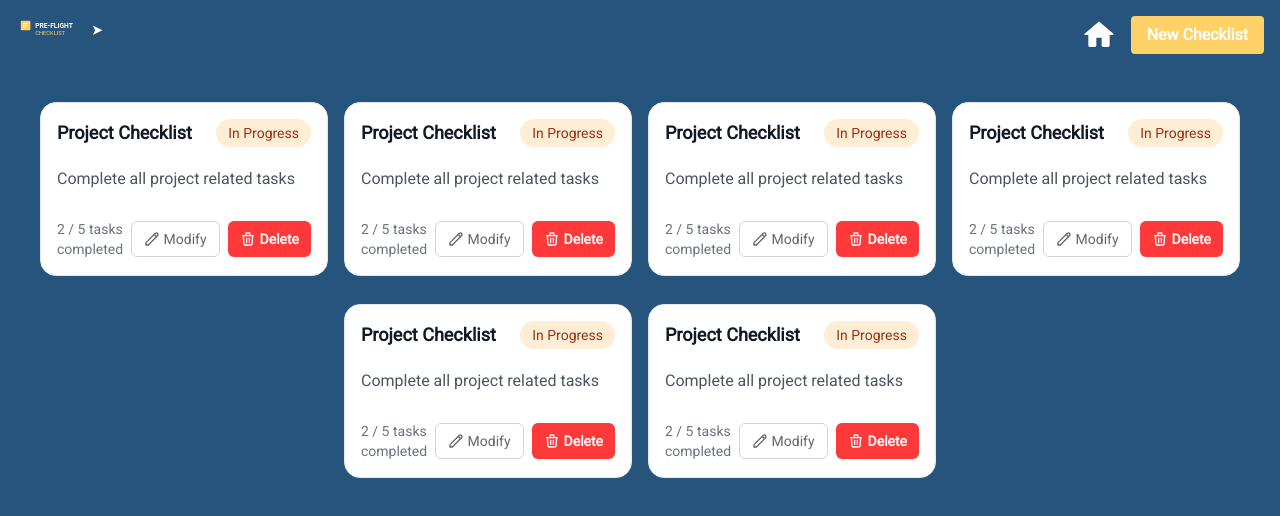
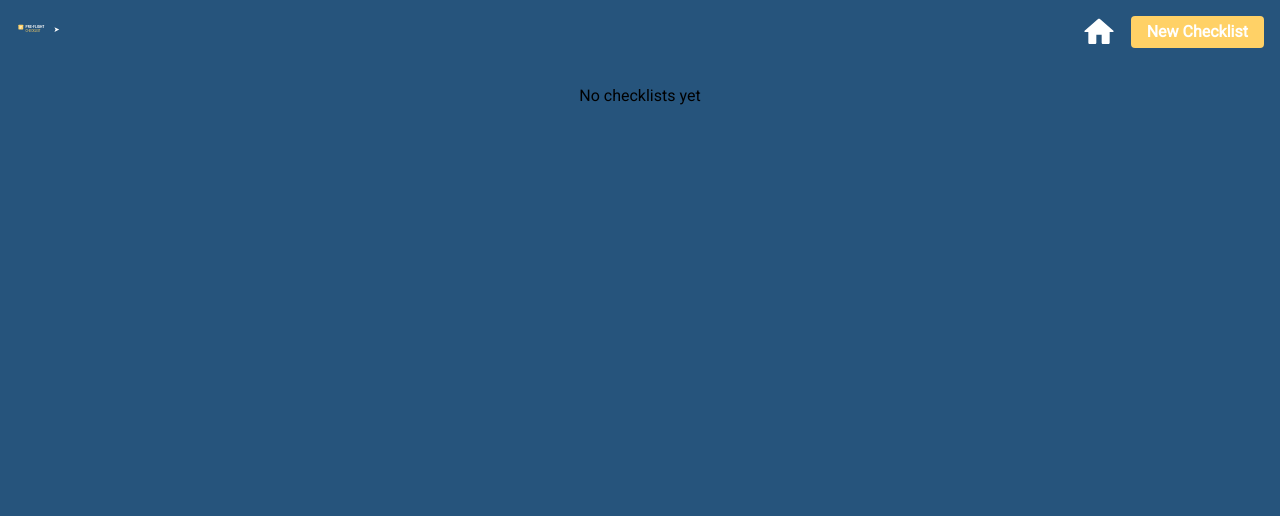
Before and after one commit to yassir-chouika/checklist-project, a React (Vite) app: page / in a window 1280 px wide. Shown: the top 516 px of the page. Built offline with nearby package versions, Linux system fonts and the light colour scheme.

Commit message:
Add form functionality to create and display checklists on the Dashboard

```diff
--- a/src/App.jsx
+++ b/src/App.jsx
@@ -1,33 +1,17 @@
 import { BrowserRouter, Routes, Route } from "react-router-dom";
-import Dashboard from "./pages/Dashboard";
-import Checklist from "./pages/Checklist";
+import { useState } from "react";
+import DashBoard from "./pages/DashBoard";
+import Checklist from "./pages/CheckList";
+import Form from "./pages/Form";
+import FormForge from "./component/FormForge";
 import NavBar from "./component/NavBar";
-import Form from "./pages/Form";
-import ChecklistCard from "./component/CheckListCard";
-import TaskCard from "./component/TaskCard";
-import FormDraft from "./component/FormForge";
 
 function App() {
-  // request to api where you get all the tasks
-
-  const tasks = [
-    {
-      description:
-        "Lorem ipsum dolor sit amet consectetur, adipisicing elit. Autem suscipit dolor eligendi! ",
-    },
-    {
-      description:
-        "Lorem ipsum dolor sit amet consectetur, adipisicing elit. Autem suscipit dolor eligendi! ",
-    },
-    {
-      description:
-        "Lorem ipsum dolor sit amet consectetur, adipisicing elit. Autem suscipit dolor eligendi! ",
-    },
-    {
-      description:
-        "Lorem ipsum dolor sit amet consectetur, adipisicing elit. Autem suscipit dolor eligendi! ",
-    },
-  ];
+  const [checklists, setChecklists] = useState([]);
+  // to add a new checklist
+  const addChecklist = (newChecklist) => {
+    setChecklists([...checklists, newChecklist]);
+  };
 
   return (
     <BrowserRouter>
@@ -35,9 +19,16 @@ function App() {
         <NavBar />
       </header>
 
-      {/* <Checklist /> */}
       <Routes>
-        <Route path="/" element={<Dashboard />} />
+        {/* Pass checklists to Dashboard */}
+        <Route path="/" element={<DashBoard checklists={checklists} />} />
+
+        {/* Pass addChecklist to FormForge */}
+        <Route
+          path="/form"
+          element={<FormForge addChecklist={addChecklist} />}
+        />
+
         <Route path="/checklist" element={<Checklist />} />
         <Route path="/form" element={<Form />} />
       </Routes>
--- a/src/component/CheckListCard.jsx
+++ b/src/component/CheckListCard.jsx
@@ -2,7 +2,7 @@ import React from "react";
 
 const ChecklistCard = ({
   title = "Project Checklist",
-  status = "In Progress",
+  status = "not yet",
   description = "Complete all project related tasks ",
   completedTasks = 2,
   totalTasks = 5,
--- a/src/component/FormForge.jsx
+++ b/src/component/FormForge.jsx
@@ -1,14 +1,14 @@
 import { useState } from "react";
+import { useNavigate } from "react-router-dom";
 import uniqid from "uniqid";
 
-const FormForge = () => {
+const FormForge = ({ addChecklist }) => {
+  const [items, setItems] = useState([]); // State for storing all content items
+  const [newContent, setNewContent] = useState(""); // State for the new content input field
+  const [title, setTitle] = useState(""); // State for title
+  const [description, setDescription] = useState(""); // State for description
 
-  // State for storing all content items
-  const [items, setItems] = useState([]);
-  // State for the new content input field
-  const [newContent, setNewContent] = useState("");
-
-  // Adds a new item to the items array if content isn't empty
+  // Adds a new item to the items array
   const addItem = () =>
     (newContent.trim() &&
       setItems([...items, { id: uniqid(), content: newContent }])) ||
@@ -25,28 +25,52 @@ const FormForge = () => {
       )
     );
 
+    const Navigate = useNavigate()
+  const handleSave = () => {
+    // Create a new checklist object
+    const newChecklist = {
+      title,
+      description,
+      tasks: items,
+      id: uniqid(),
+    };
+
+    addChecklist(newChecklist);
+
+    // Reseting the form
+    setTitle("");
+    setDescription("");
+    setItems([]);
+    alert("Checklist has been added successfully.");
+    Navigate('/')
+  };
+
+
   return (
-    <div className="m-2 p-4 rounded-2xl bg-white ">
-      <div className="flex flex-col justify-center gap-3 ">
+    <div className="m-2 p-4 rounded-2xl bg-white laptop:mx-20 laptop:p-10 laptop:flex laptop:justify-center laptop:flex-col ">
+      <div className="flex flex-col items-center gap-3 ">
         <label htmlFor="Title">
           <input
-            id=""
+            value={title}
             name="Title"
             type="text"
             placeholder="Title"
-            className=" block flex-1 border-2 rounded-lg bg-transparent py-1.5 pl-1 text-gray-900 placeholder:text-gray-400  sm:text-sm/6"
+            onChange={(e) => setTitle(e.target.value)} // Update state on input change
+            className=" block flex-1 border-2 rounded-lg bg-transparent py-1.5 pl-1 text-gray-900 placeholder:text-gray-400 sm:text-sm/6"
           />
         </label>
 
         <textarea
+          value={description}
+          name="Description"
+          type="text"
+          placeholder="Description"
+          onChange={(e) => setDescription(e.target.value)} // Update state on input change
           className="w-full block flex-1 border-2 rounded-lg bg-transparent py-1.5 pl-1 text-gray-900 placeholder:text-gray-400  sm:text-sm/6"
-          placeholder="Description"
-          name="Description"
-          id=""
         ></textarea>
       </div>
       {/* Input section for adding new items */}
-      <div className=" w-full flex mt-4 justify-center gap-3">
+      <div className=" w-full flex mt-4 gap-3">
         <button
           onClick={addItem}
           className="max-w-48 bg-paletteYellow font-bold text-white px-4 py-2 rounded-md hover:bg-amber-200"
@@ -63,7 +87,7 @@ const FormForge = () => {
       </div>
 
       {/* Container for all content items */}
-      <div className="space-y-4">
+      <div className=" laptop:flex laptop:flex-row laptop:flex-wrap laptop:w-full laptop:gap-x-4 laptop:p-3 ">
         {items.map((item) => (
           <ContentItem
             key={item.id}
@@ -73,32 +97,40 @@ const FormForge = () => {
           />
         ))}
       </div>
+      <div className="flex flex-col items-center ">
+        <button
+           onClick={handleSave}
+          className="max-w-48 bg-paletteYellow font-bold text-white px-4 py-2 rounded-md hover:bg-amber-200 mt-5 ms-center "
+        >
+          Save
+        </button>
+      </div>
     </div>
   );
 };
 
-// Subcomponent for individual content items
 const ContentItem = ({ item, onDelete, onModify }) => {
-  // State to track if item is being edited
-  const [isEditing, setIsEditing] = useState(false);
-  // State to store the content while editing
-  const [editContent, setEditContent] = useState(item.content);
 
-  // Saves the edited content if it's not empty
-  const handleSave = () =>
-    (editContent.trim() && onModify(item.id, editContent)) ||
-    setIsEditing(false);
+  const [isEditing, setIsEditing] = useState(false); // State to track if item is being edited
+  const [editContent, setEditContent] = useState(item.content); // State to store the content while editing
+
+  const handleModify = () => {
+    if (editContent.trim()) {
+      onModify(item.id, editContent);
+      setIsEditing(false);
+    }
+  };
 
   return (
     <div className="flex flex-col p-4 mt-4 border-y bg-white rounded-lg shadow hover:shadow-md transition-shadow ">
-      {/* Content display: shows input field when editing, text when not */}
+      {/* shows input field when editing, text when not */}
       {isEditing ? (
         <input
           type="text"
           value={editContent}
           onChange={(e) => setEditContent(e.target.value)}
-          onBlur={handleSave}
-          onKeyDown={(e) => e.key === "Enter" && handleSave()}
+          onBlur={handleModify}
+          onKeyDown={(e) => e.key === "Enter" && handleModify()}
           className="flex-1 p-1 border rounded mr-4"
           autoFocus
         />
@@ -111,7 +143,7 @@ const ContentItem = ({ item, onDelete, onModify }) => {
       {/* Action buttons */}
       <div className="flex justify-center gap-2 mt-3">
         <button
-          onClick={() => (isEditing ? handleSave() : setIsEditing(true))}
+          onClick={() => (isEditing ? handleModify() : setIsEditing(true))}
           className="px-3 py-1 bg-green-500 text-white rounded hover:bg-green-600"
         >
           {isEditing ? "Save" : "Modify"}
--- a/src/component/NavBar.jsx
+++ b/src/component/NavBar.jsx
@@ -4,11 +4,11 @@ const NavBar = () => {
   const navigate = useNavigate();
   const handleClick = (e) => {
     e.preventDefault();
-    navigate("/"); // Navigate to the Dashboard
+    navigate("/");
   };
   const handleNewClClick = (e) => {
     e.preventDefault();
-    navigate("/form"); // Navigate to the Form page
+    navigate("/form");
   };
 
   return (
@@ -33,7 +33,9 @@ const NavBar = () => {
 };
 
 const Logo = () => {
-  return <img className="w-24" src="/Logo.svg" alt="Website logo" />;
+  return (
+    <img className="w-12 cursor-pointer" src="/Logo.svg" alt="Website logo" />
+  );
 };
 
 export default NavBar;
--- a/src/pages/Checklist.jsx
+++ b/src/pages/Checklist.jsx
@@ -1,38 +1,28 @@
+import React from "react";
+import { useParams } from "react-router-dom";
 import TaskCard from "../component/TaskCard";
-import uniqid from 'uniqid';
 
-function Checklist() {
+const TaskList =({ checklists }) => {
+  const { id } = useParams();
+  const checklist = checklists.find((item) => item.id === parseInt(id));
 
-  const tasks = [
-    {
-      id : uniqid(),
-      description:
-        "Lorem ipsum dolor sit amet consectetur, adipisicing elit. Autem suscipit dolor eligendi! ",
-    },
-    {
-      id : uniqid(),
-      description:
-        "Lorem ipsum dolor sit amet consectetur, adipisicing elit. Autem suscipit dolor eligendi! ",
-    },
-    {
-      id : uniqid(),
-      description:
-        "Lorem ipsum dolor sit amet consectetur, adipisicing elit. Autem suscipit dolor eligendi! ",
-    },
-    {
-      id : uniqid(),
-      description:
-        "Lorem ipsum dolor sit amet consectetur, adipisicing elit. Autem suscipit dolor eligendi! ",
-    },
-  ];
+  if (!checklist) return <p>Checklist not found!</p>;
+
   return (
     <div>
-      <h1>Checklist</h1>
-      {tasks.map((task) => (
-        <TaskCard key={task.id} description={task.description} />
-      ))}
+      <h2>{checklist.title}</h2>
+      <p>{checklist.description}</p>
+      <div>
+        {checklist.tasks.length === 0 ? (
+          <p>No tasks available.</p>
+        ) : (
+          checklist.tasks.map((task) => (
+            <TaskCard key={task.id} description={task.title} />
+          ))
+        )}
+      </div>
     </div>
   );
 }
 
-export default Checklist;
+export default TaskList;
--- a/src/pages/Dashboard.jsx
+++ b/src/pages/Dashboard.jsx
@@ -1,20 +1,40 @@
-// pages/Dashboard.jsx
+import React from "react";
 import ChecklistCard from "../component/CheckListCard";
 
 
-function Dashboard() {
+const DashBoard = ({ checklists }) => {
+  const handleDelete = () => {
+    alert(`Delete checklist button is working`);
+  };
+
+  const handleModify = () => {
+    alert(`Modify checklist button is working`);
+  };
+
+
 
   return (
-    <main className="flex justify-center flex-col tablet:flex-row tablet:flex-wrap md:flex-row md:flex-wrap gap-4 p-5 ">
-      <ChecklistCard />
-      <ChecklistCard />
-      <ChecklistCard />
-      <ChecklistCard />
-      <ChecklistCard />
-      <ChecklistCard />
-
+    <main className="flex justify-center flex-col tablet:flex-row tablet:flex-wrap md:flex-row md:flex-wrap gap-4 p-5">
+      {checklists.length === 0 ? (
+        <p>No checklists yet</p>
+      ) : (
+        checklists.map((checklist) => (
+          <ChecklistCard
+            key={checklist.id}
+            title={checklist.title}
+            description={checklist.description}
+            completedTasks={
+              checklist.tasks.filter((task) => task.completed).length
+            }
+            totalTasks={checklist.tasks.length}
+            status={checklist.status || "In Progress"}
+            onDelete={() => handleDelete(checklist.id)}
+            onModify={() => handleModify(checklist.id)}
+          />
+        ))
+      )}
     </main>
   );
-}
+};
 
-export default Dashboard;
+export default DashBoard;
```
Also changed, not shown: public/Checklist-icon.png (added), 1 other file (tests, documents, lock files or other folders).
